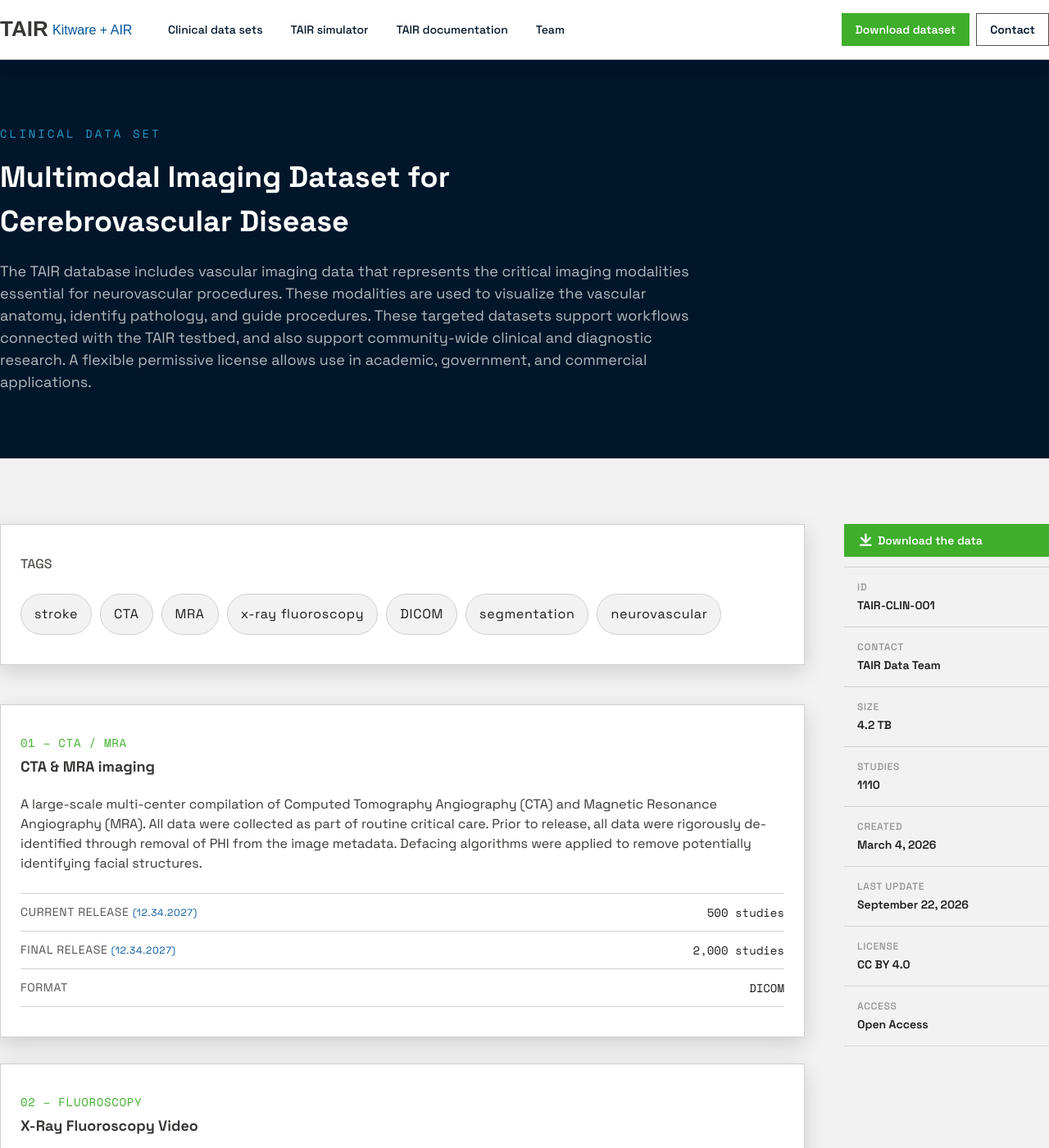
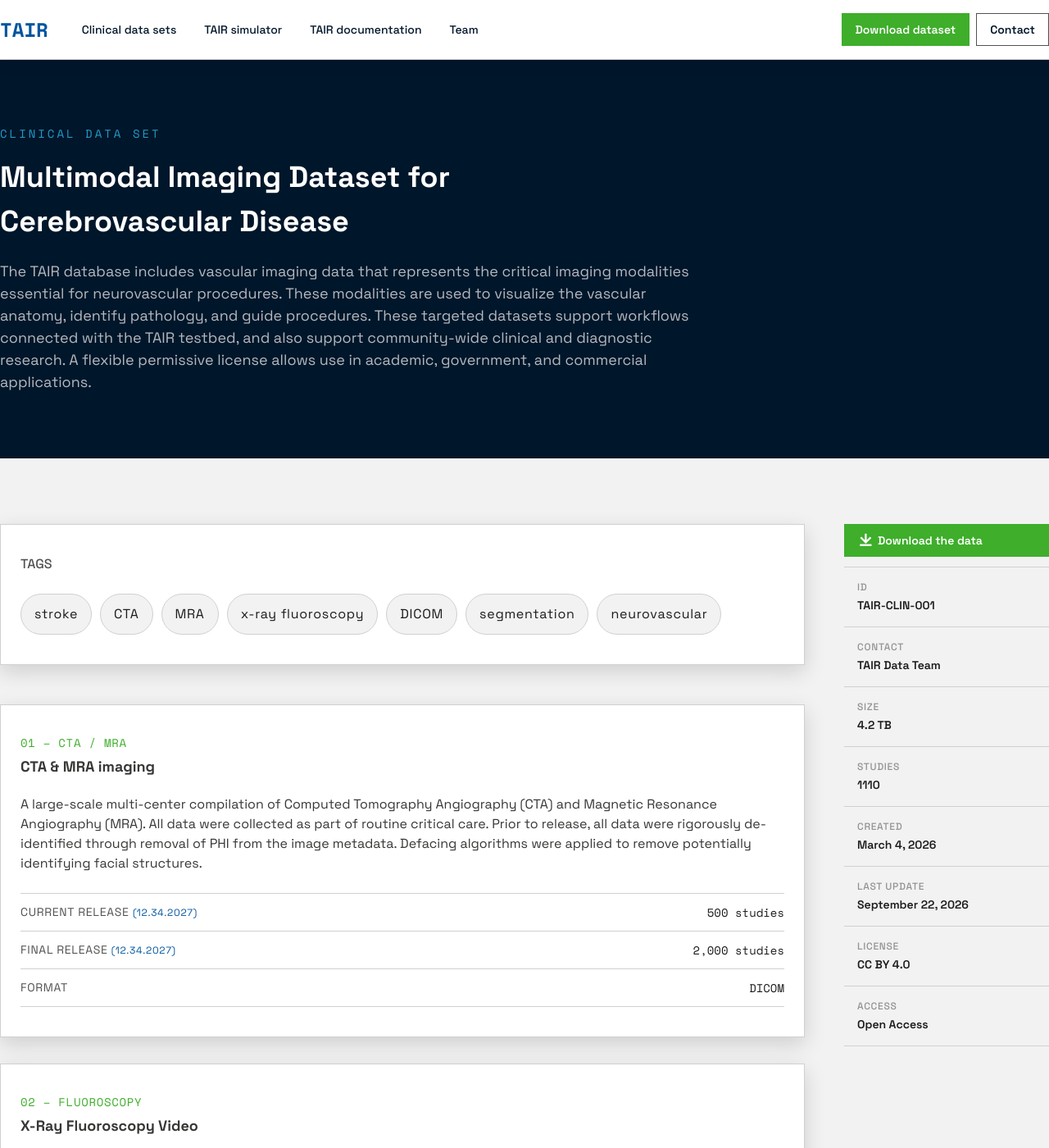
Before and after one commit to Kitware/TAIR, a Jekyll site: the page built from dataset.md, in a window 1280 px wide and 1400 px high. Shown: the whole window at 82% size. Built offline with Jekyll 4.4.1, drawn with Linux system fonts in a browser that asks for light colours; nearby versions of some CDN libraries; library files that are not in the unit come from our copies.

Commit message:
Use text logo for now

```diff
--- a/_includes/header.html
+++ b/_includes/header.html
@@ -13,11 +13,15 @@
 >
   <div class="mx-auto flex h-18 w-full max-w-7xl items-center gap-6 px-6 lg:px-0">
     <a href="{{ '/' | relative_url }}" class="block shrink-0">
+      {% if site.data.site.brand.logo %}
       <img
         src="{{ site.data.site.brand.logo.src | relative_url }}"
         alt="{{ site.data.site.brand.logo.alt | escape }}"
         class="h-logo w-auto"
       >
+      {% else %}
+        <span class="h-logo w-auto font-mono font-bold text-2xl text-secondary">TAIR</span>
+      {% endif %}
     </a>
 
     <nav class="hidden min-w-0 items-center xl:flex" aria-label="Page navigation">
--- a/_layouts/home.html
+++ b/_layouts/home.html
@@ -18,11 +18,15 @@ layout: default
   ></div>
   <div class="relative z-20 mx-auto flex h-18 w-full max-w-7xl shrink-0 items-center justify-between px-6 lg:px-0">
     <a href="#top" class="block shrink-0">
+      {% if site.data.site.brand.logo %}
       <img
         src="{{ site.data.site.brand.logo.src_reversed | relative_url }}"
         alt="{{ site.data.site.brand.logo.alt | escape }}"
         class="h-logo w-auto"
       >
+      {% else %}
+        <span class="h-logo w-auto font-mono font-bold text-2xl">TAIR</span>
+      {% endif %}
     </a>
     <div class="flex items-center gap-2">
       <a class="btn btn-primary btn-sm lg:btn-md rounded-none text-primary-content" href="{{ site.data.site.cta.button.url }}">
--- a/assets/css/site.css
+++ b/assets/css/site.css
@@ -26,6 +26,8 @@
     --text-xl--line-height: calc(1.75 / 1.25);
     --text-2xl: 1.5rem;
     --text-2xl--line-height: calc(2 / 1.5);
+    --text-3xl: 1.875rem;
+    --text-3xl--line-height: calc(2.25 / 1.875);
     --text-4xl: 2.25rem;
     --text-4xl--line-height: calc(2.5 / 2.25);
     --font-weight-light: 300;
@@ -1903,6 +1905,10 @@
     font-size: var(--text-2xl);
     line-height: var(--tw-leading, var(--text-2xl--line-height));
   }
+  .text-3xl {
+    font-size: var(--text-3xl);
+    line-height: var(--tw-leading, var(--text-3xl--line-height));
+  }
   .text-4xl {
     font-size: var(--text-4xl);
     line-height: var(--tw-leading, var(--text-4xl--line-height));
```
Also changed, not shown: _data/site.yml (+4 -4 lines).
